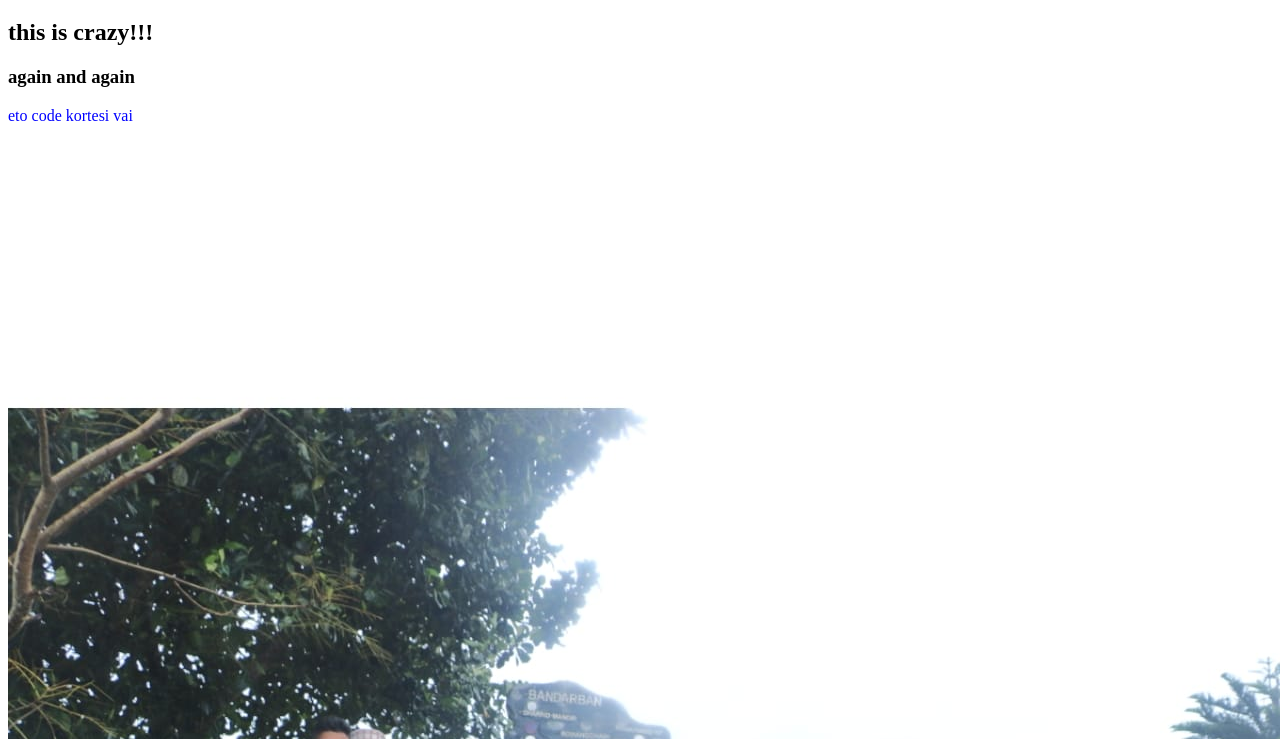
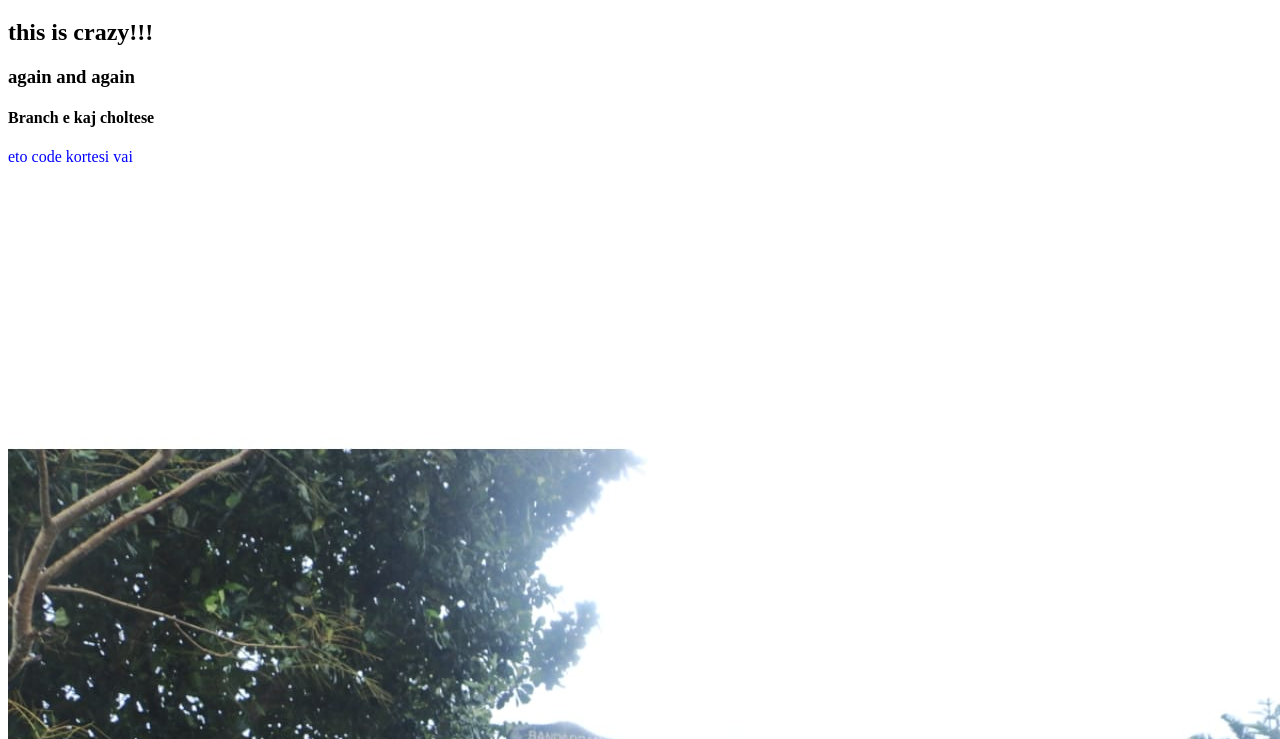
Before and after one commit to akib1875/my-second-repo, a plain HTML site: page index.html in a window 1280 px wide. Shown: the part 61-800 px from the top of the page. Drawn offline with Linux system fonts and the light colour scheme.

Commit message:
added new line

```diff
--- a/index.html
+++ b/index.html
@@ -11,6 +11,7 @@
     <h1>mama I can code now</h1>
     <h2>this is crazy!!!</h2>
     <h3>again and again</h3>
+    <h4>Branch e kaj choltese</h4>
     <p>eto code kortesi vai
     </p>
     <img src="11exc.jpg" alt="">
```
